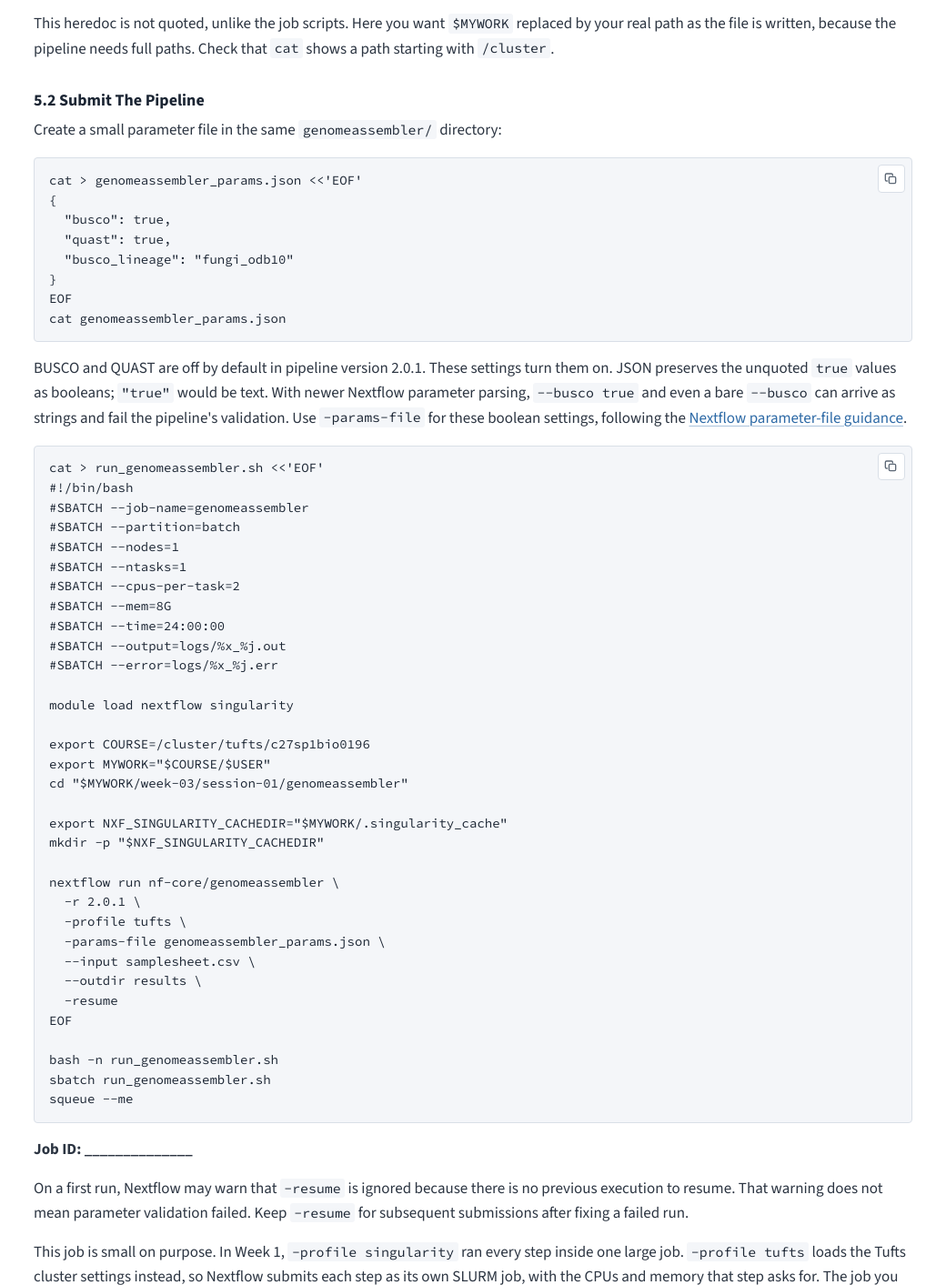
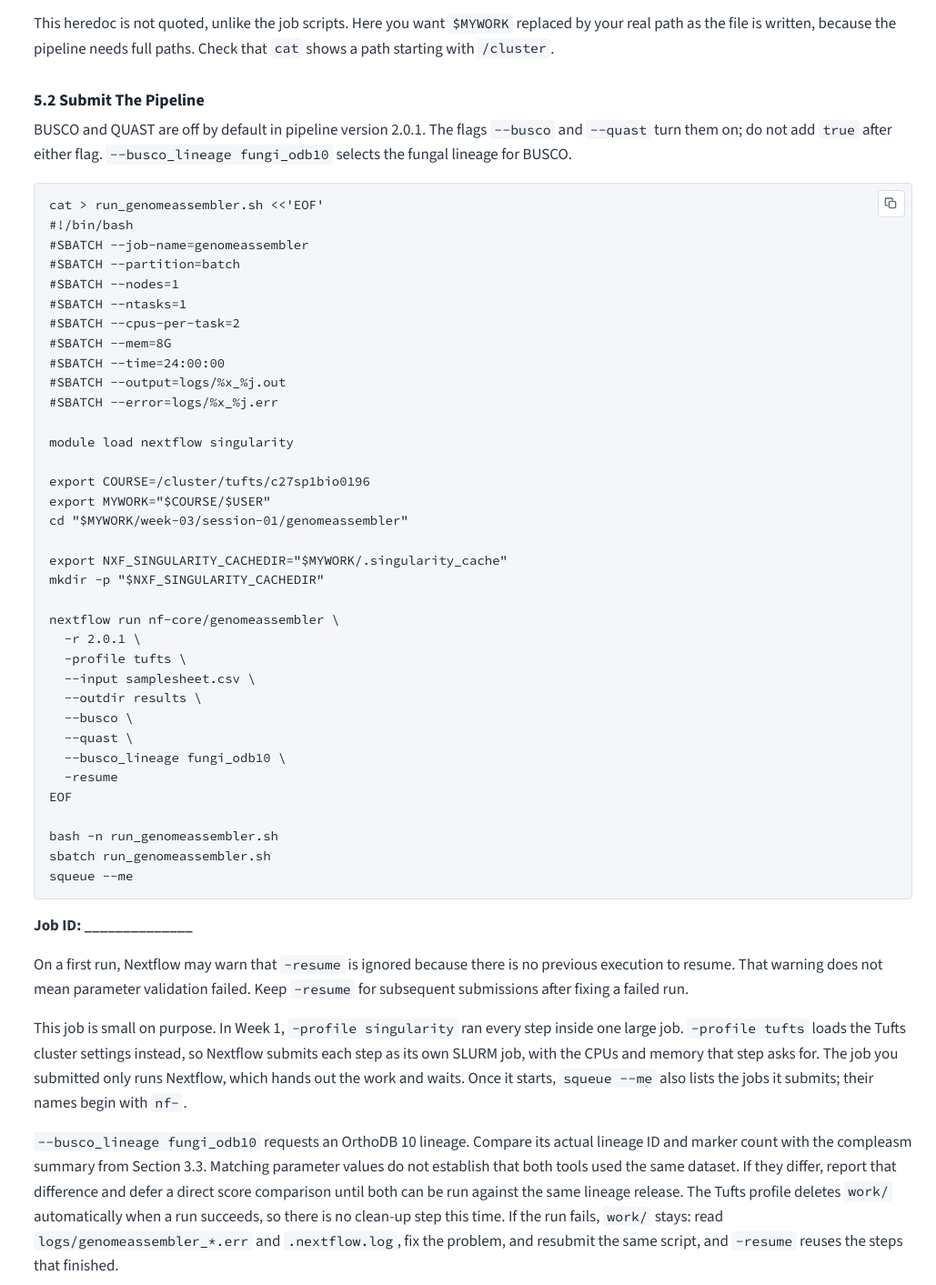
Before and after one commit to zhan4429/TuftsAppliedBioinfo, a plain HTML site: page docs/labs/week-03/Lab_Week03_Session1_Genome_Assembly.html in a window 1280 px wide. Shown: the part 7809-9222 px from the top of the page at 91% size, without its empty margins (251-1280 px from the left). Drawn offline with Linux system fonts and the light colour scheme.

Commit message:
Use inline BUSCO and QUAST flags in assembly lab

```diff
--- a/docs/labs/week-03/Lab_Week03_Session1_Genome_Assembly.html
+++ b/docs/labs/week-03/Lab_Week03_Session1_Genome_Assembly.html
@@ -320,16 +320,7 @@ cat samplesheet.csv</code></pre>
 <p>The pipeline reads one row per sample. <code>hifireads</code> points to the same full HiFi file used by the direct assembly job. <code>hifi_fastplong_args</code> gives <code>fastplong</code> the settings you chose in Week 2; without that column, the pipeline would run <code>fastplong</code> with its defaults.</p>
 <p>This heredoc is not quoted, unlike the job scripts. Here you want <code>$MYWORK</code> replaced by your real path as the file is written, because the pipeline needs full paths. Check that <code>cat</code> shows a path starting with <code>/cluster</code>.</p>
 <h3 id="5-2-submit-the-pipeline">5.2 Submit The Pipeline</h3>
-<p>Create a small parameter file in the same <code>genomeassembler/</code> directory:</p>
-<pre class="lab-code"><code class=" language-bash">cat &gt; genomeassembler_params.json &lt;&lt;&#x27;EOF&#x27;
-{
-  &quot;busco&quot;: true,
-  &quot;quast&quot;: true,
-  &quot;busco_lineage&quot;: &quot;fungi_odb10&quot;
-}
-EOF
-cat genomeassembler_params.json</code></pre>
-<p>BUSCO and QUAST are off by default in pipeline version 2.0.1. These settings turn them on. JSON preserves the unquoted <code>true</code> values as booleans; <code>&quot;true&quot;</code> would be text. With newer Nextflow parameter parsing, <code>--busco true</code> and even a bare <code>--busco</code> can arrive as strings and fail the pipeline&#x27;s validation. Use <code>-params-file</code> for these boolean settings, following the <a href="https://training.nextflow.io/latest/nfcore_use/02_configure_execution/">Nextflow parameter-file guidance</a>.</p>
+<p>BUSCO and QUAST are off by default in pipeline version 2.0.1. The flags <code>--busco</code> and <code>--quast</code> turn them on; do not add <code>true</code> after either flag. <code>--busco_lineage fungi_odb10</code> selects the fungal lineage for BUSCO.</p>
 <pre class="lab-code"><code class=" language-bash">cat &gt; run_genomeassembler.sh &lt;&lt;&#x27;EOF&#x27;
 #!/bin/bash
 #SBATCH --job-name=genomeassembler
@@ -354,9 +345,11 @@ mkdir -p &quot;$NXF_SINGULARITY_CACHEDIR&quot;
 nextflow run nf-core/genomeassembler \
   -r 2.0.1 \
   -profile tufts \
-  -params-file genomeassembler_params.json \
   --input samplesheet.csv \
   --outdir results \
+  --busco \
+  --quast \
+  --busco_lineage fungi_odb10 \
   -resume
 EOF
 
@@ -366,7 +359,7 @@ squeue --me</code></pre>
 <p><strong>Job ID: ______________</strong></p>
 <p>On a first run, Nextflow may warn that <code>-resume</code> is ignored because there is no previous execution to resume. That warning does not mean parameter validation failed. Keep <code>-resume</code> for subsequent submissions after fixing a failed run.</p>
 <p>This job is small on purpose. In Week 1, <code>-profile singularity</code> ran every step inside one large job. <code>-profile tufts</code> loads the Tufts cluster settings instead, so Nextflow submits each step as its own SLURM job, with the CPUs and memory that step asks for. The job you submitted only runs Nextflow, which hands out the work and waits. Once it starts, <code>squeue --me</code> also lists the jobs it submits; their names begin with <code>nf-</code>.</p>
-<p><code>&quot;busco_lineage&quot;: &quot;fungi_odb10&quot;</code> in the JSON file requests an OrthoDB 10 lineage. Compare its actual lineage ID and marker count with the compleasm summary from Section 3.3. Matching parameter values do not establish that both tools used the same dataset. If they differ, report that difference and defer a direct score comparison until both can be run against the same lineage release. The Tufts profile deletes <code>work/</code> automatically when a run succeeds, so there is no clean-up step this time. If the run fails, <code>work/</code> stays: read <code>logs/genomeassembler_*.err</code> and <code>.nextflow.log</code>, fix the problem, and resubmit the same script, and <code>-resume</code> reuses the steps that finished.</p>
+<p><code>--busco_lineage fungi_odb10</code> requests an OrthoDB 10 lineage. Compare its actual lineage ID and marker count with the compleasm summary from Section 3.3. Matching parameter values do not establish that both tools used the same dataset. If they differ, report that difference and defer a direct score comparison until both can be run against the same lineage release. The Tufts profile deletes <code>work/</code> automatically when a run succeeds, so there is no clean-up step this time. If the run fails, <code>work/</code> stays: read <code>logs/genomeassembler_*.err</code> and <code>.nextflow.log</code>, fix the problem, and resubmit the same script, and <code>-resume</code> reuses the steps that finished.</p>
 <p>Return to the main lab directory before continuing with Parts 2–4:</p>
 <pre class="lab-code"><code class=" language-bash">cd &quot;$MYWORK/week-03/session-01&quot;</code></pre>
 <p><strong>Checkpoint 5.</strong> Both batch jobs are submitted and both job IDs are recorded. Neither job needs to finish before you leave class.</p>
```
Also changed, not shown: 1 other file.
